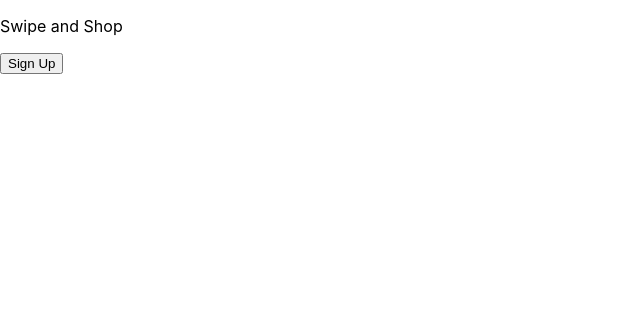
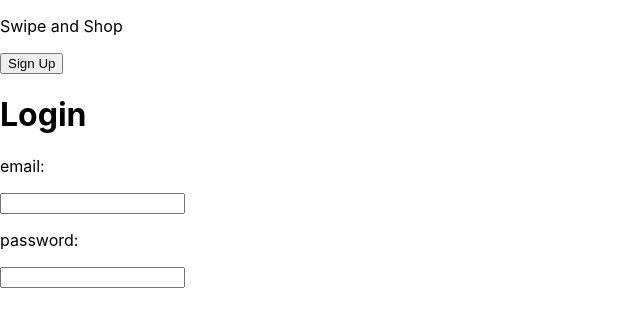
Before and after one commit to GarethWoodman/swipe_and_shop, a React (Create React App) app in the folder client/: page / in a window 1280 px wide. Shown: the top 326 px of the page, without its empty margins (0-640 px from the left). Built offline with nearby package versions, Linux system fonts and the light colour scheme.

Commit message:
Added login component

```diff
--- a/client/src/App.js
+++ b/client/src/App.js
@@ -3,6 +3,7 @@ import Sell from "./components/sell.jsx";
 import Buy from "./components/buy.jsx";
 import SignUp from "./components/signUp.jsx";
 import Button from "./components/button.jsx";
+import Login from "./components/login.jsx";
 
 class App extends Component {
   state = {
@@ -27,6 +28,7 @@ class App extends Component {
           <Button id={"sellButton"} value={"Sell"} onClick={this.pageSetter} />
         )}
 
+        {this.state.currentPage === "Login" && <Login />}
         {this.state.currentPage === "Buy" && <Buy />}
         {this.state.currentPage === "Sell" && <Sell />}
         {this.state.currentPage === "Sign Up" && <SignUp />}
--- a/client/src/components/login.jsx
+++ b/client/src/components/login.jsx
@@ -1,9 +1,9 @@
-import React from 'react';
+import React, { Component } from 'react';
 
 class Login extends Component {
   state = {
-    email: "",
-    password: ""
+    emailLogin: "",
+    passwordLogin: ""
   };
 
   myChangeHandler = (event) => {
@@ -12,24 +12,39 @@ class Login extends Component {
     this.setState({ [attribute]: value});
   }
 
-  // handleSubmit = (event) => {
-  //   const payload = {
-  //     email: this.state.email,
-  //     password: this.state.password
-  //   }
+  handleSubmit = (event) => {
+    const payload = {
+      email: this.state.email,
+      password: this.state.password
+    }
 
-  //   axios
-  //     .get("/user")
-  //     .then((response) => {
-  //       var data = response.data;
-  //       this.setState({ items: data });
-  //       // console.log(data)
-  //       console.log("Data has been recieved");
-  //     })
-  //     .catch(() => {
-  //       alert("Error retrieving data!!!");
-  //     });
-  // };
+    // axios
+    //   .get("/user")
+    //   .then((response) => {
+    //     var data = response.data;
+    //     this.setState({ items: data });
+    //     // console.log(data)
+    //     console.log("Data has been recieved");
+    //   })
+    //   .catch(() => {
+    //     alert("Error retrieving data!!!");
+    //   });
+  };
 
+  render() {
+    return (
+      <div>
+        <h1>Login</h1>
+        <form>
+          <p>email:</p>
+          <input id="emailLogin" type="text" onChange={this.myChangeHandler} />
 
+          <p>password:</p>
+          <input id="passwordLogin" type="text" onChange={this.myChangeHandler} />
+        </form>
+      </div>
+    )
+  }
 }
+
+export default Login;
```
